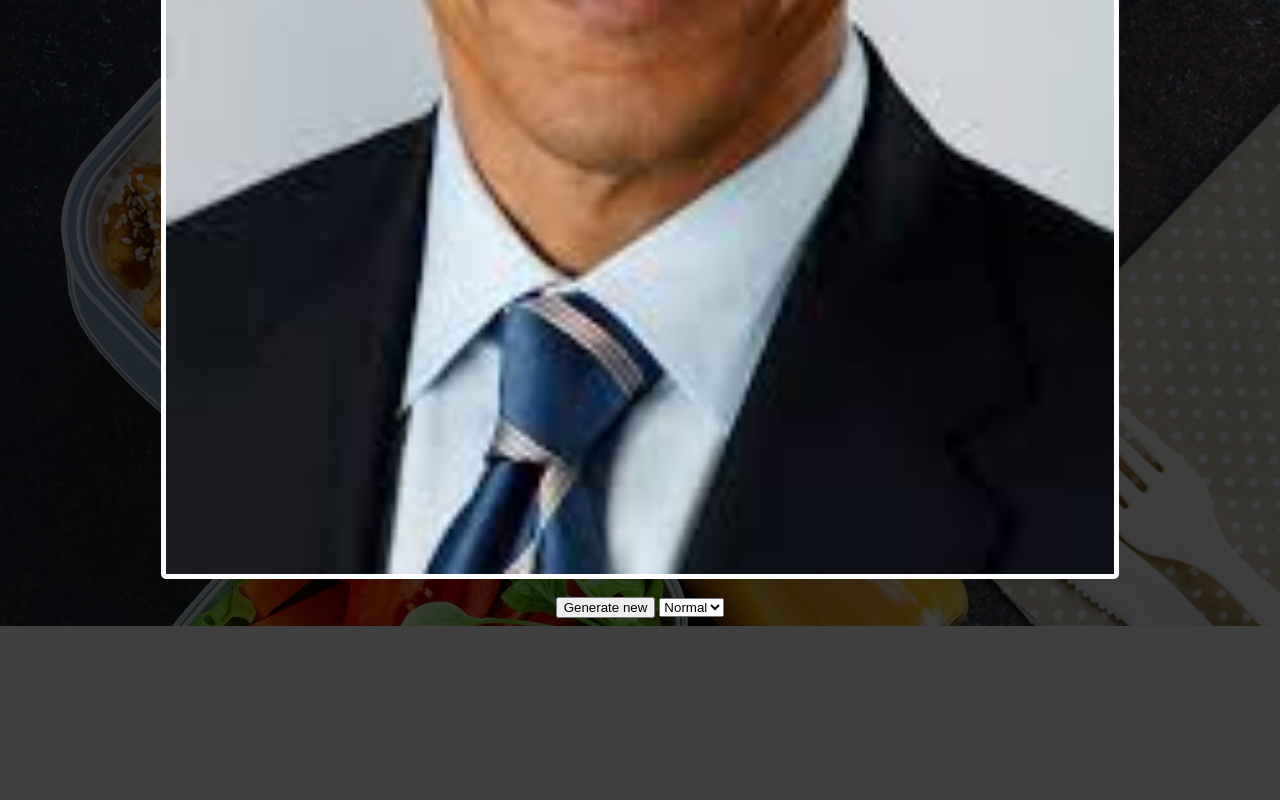
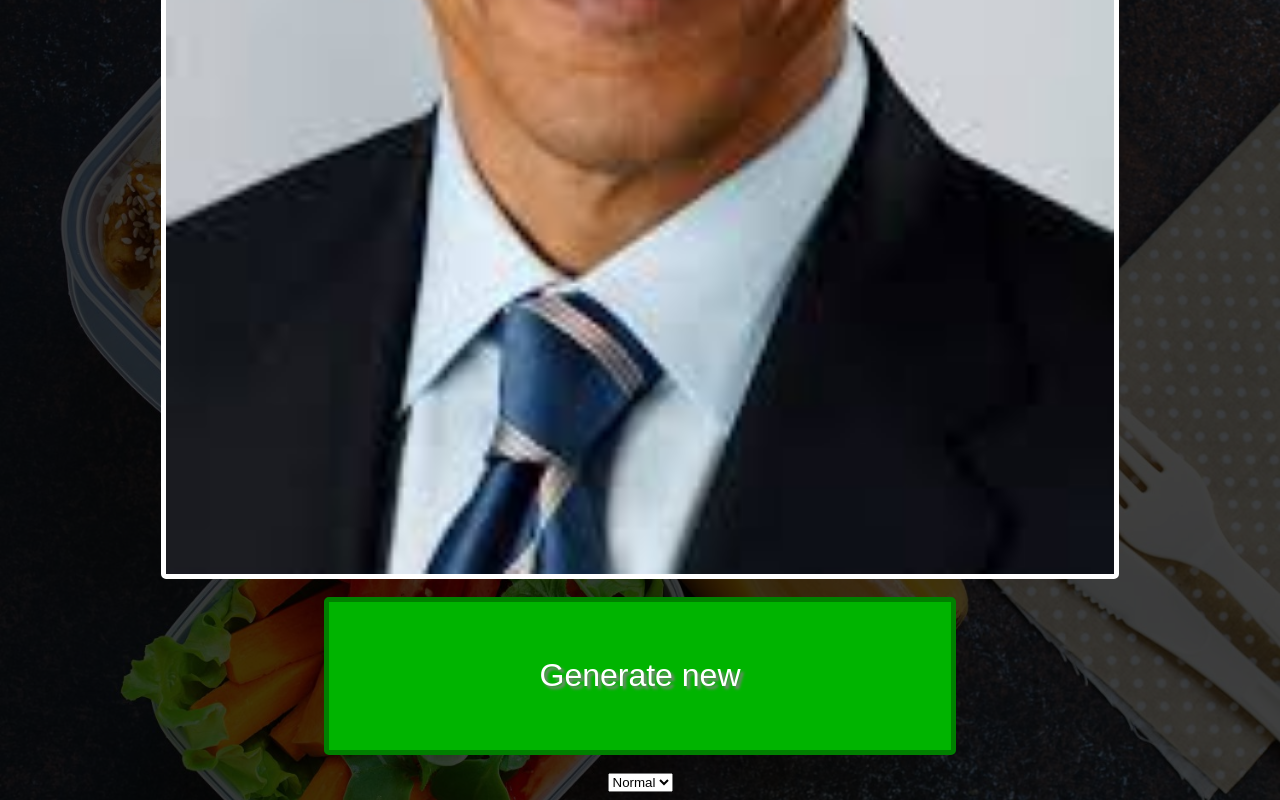
Before and after one commit to ButterSlasher/MealApp, a plain HTML site: page index.html in a window 1280 px wide. Shown: the part 885-1685 px from the top of the page. Before the commit the page ends 1511 px from the top, so only its background shows below. Drawn offline with Linux system fonts and the light colour scheme.

Commit message:
Add files via upload

```diff
--- a/index.html
+++ b/index.html
@@ -11,7 +11,9 @@
 
         <br><br>
 
-        <button id="generate">Generate new</button>
+        <button id="generate" class="but">Generate new</button>
+
+        <br><br>
 
         <select>
             <option value="Normal">Normal</option>
```
